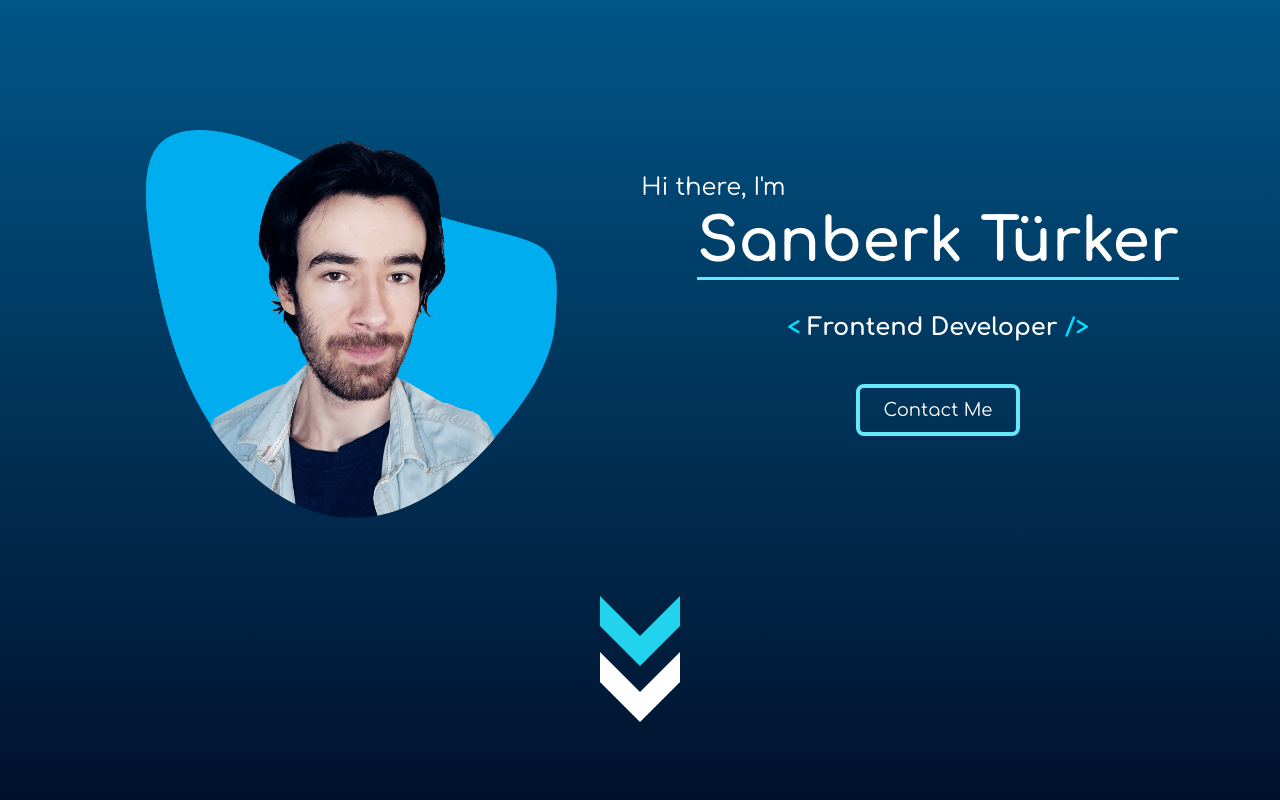
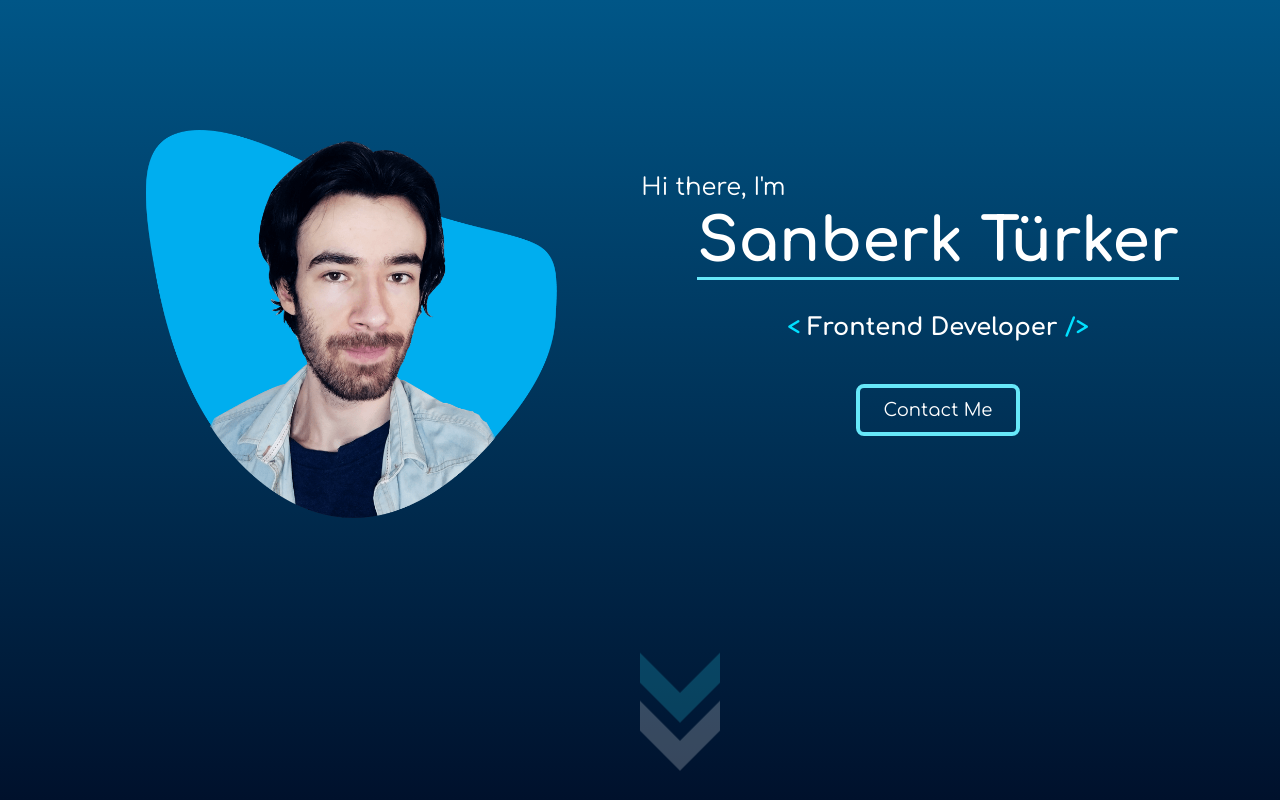
Before and after one commit to sanberkHax/sanberk.dev, a Next.js app: page / in a window 1280 px wide. Built offline with nearby package versions, Linux system fonts and the light colour scheme.

Commit message:
Fix arrow animation

```diff
--- a/src/components/Arrows.tsx
+++ b/src/components/Arrows.tsx
@@ -3,8 +3,8 @@ import Arrow from '@/assets/arrow.svg';
 export const Arrows = () => {
   return (
     <div className="relative h-36 w-full p-14 mt-10 xl:p-4">
-      <Arrow className="w-14 sm:w-20 fill-white absolute top-8 sm:top-14 left-1/2 -translate-x-1/2 rotate-90 -translate-y-1/2" />
-      <Arrow className="w-14 sm:w-20 fill-cyan-400 absolute top-0 left-1/2 -translate-x-1/2 rotate-90 -translate-y-1/2" />
+      <Arrow className="w-14 sm:w-20 fill-white absolute top-8 sm:top-24 left-1/2 -translate-x-1/2 rotate-90 -translate-y-1/2 animate-upDown" />
+      <Arrow className="w-14 sm:w-20 fill-cyan-400 absolute top-12 left-1/2 -translate-x-1/2 rotate-90 animate-upDown -translate-y-1/2" />
     </div>
   );
 };
--- a/tailwind.config.js
+++ b/tailwind.config.js
@@ -15,10 +15,10 @@ module.exports = {
         },
         upDown: {
           '0%,100%': {
-            transform: 'translateY(-50%)',
+            transform: 'translateY(-50%) rotate(90deg)',
             opacity: '0',
           },
-          '50%': { transform: 'translateY(0)', opacity: '1' },
+          '50%': { transform: 'translateY(0) rotate(90deg)', opacity: '1' },
         },
       },
       animation: {
```
